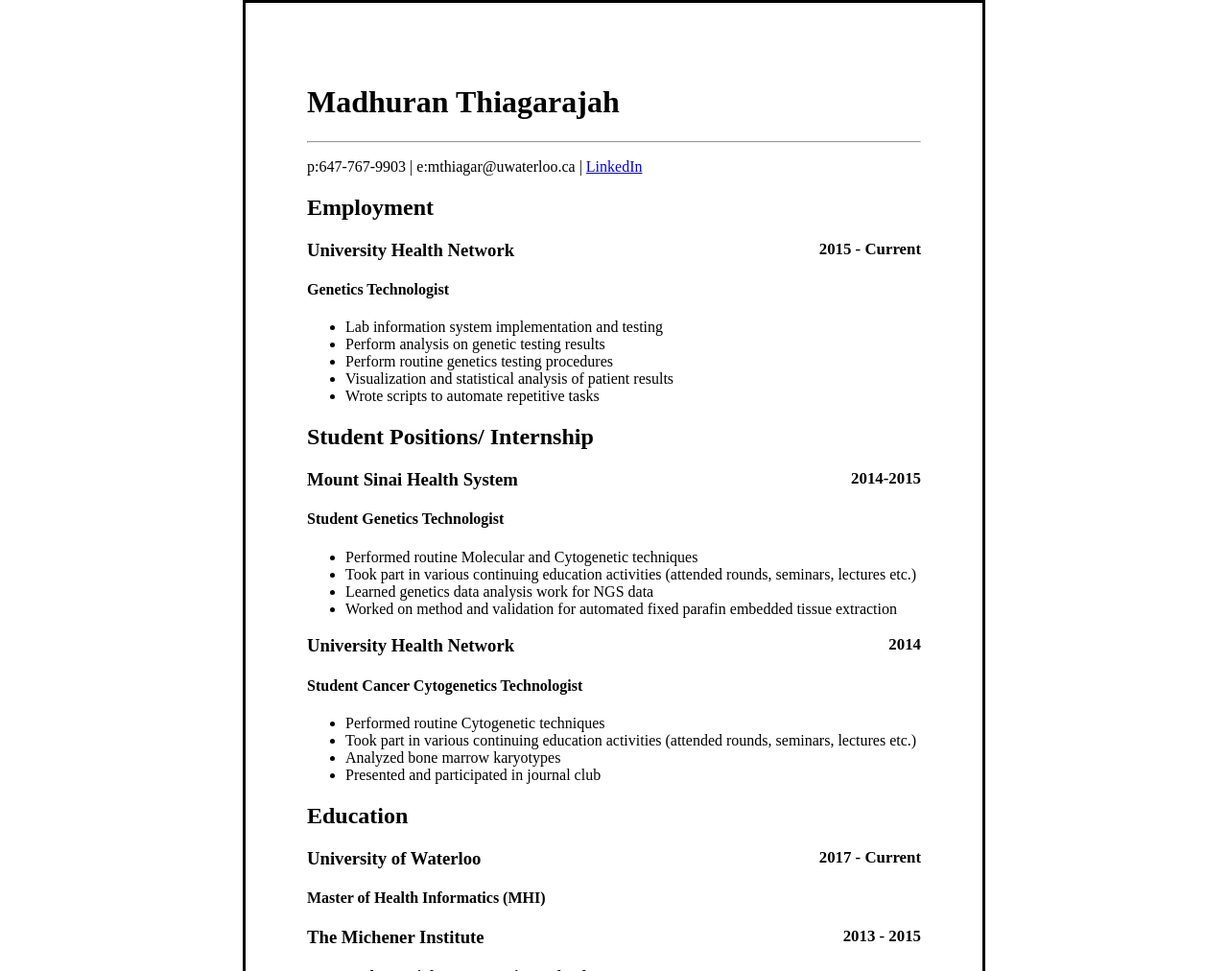
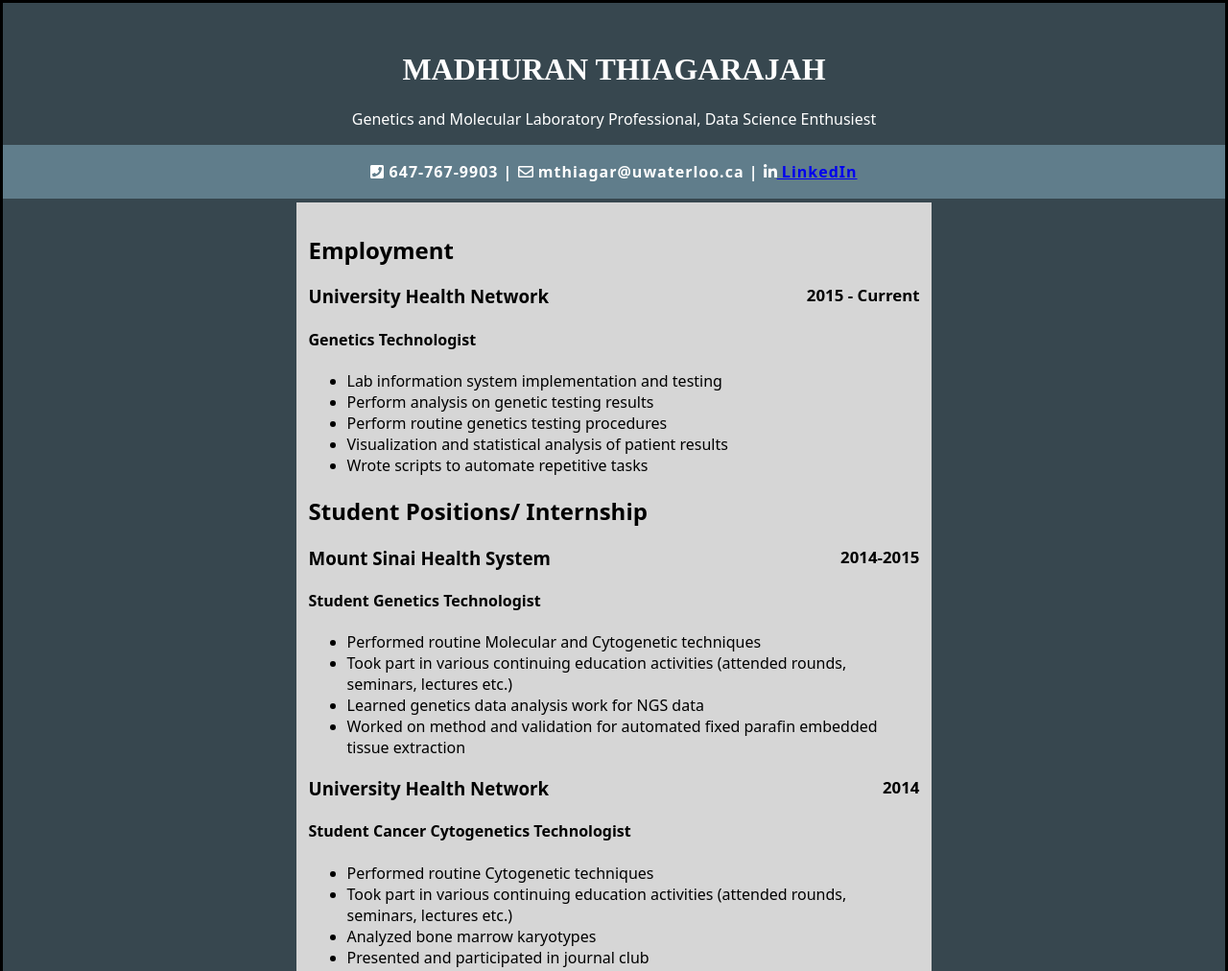
Before and after one commit to mthiagar/personalsite_archive, a plain HTML site: page index.html in a window 1280 px wide. Shown: the top 1012 px of the page at 96% size. Drawn offline with Linux system fonts and the light colour scheme.

Commit message:
Added new style elements.
Background changes
added fontawesomeglyphs

```diff
--- a/index.html
+++ b/index.html
@@ -3,11 +3,17 @@
 <head>
 	<title>Madhuran Thiagarajah Resume</title>
 	<link rel="stylesheet" type="text/css" href="styles/resume.css">
+	<script defer src="https://use.fontawesome.com/releases/v5.0.6/js/all.js"></script>
 </head>
 <body>
 	<h1>Madhuran Thiagarajah</h1>
-<hr>
-<p>p:647-767-9903 | e:mthiagar@uwaterloo.ca | <a href="https://ca.linkedin.com/in/madhuran-thiagarajah-15496733"> LinkedIn</a></p>
+	<p>Genetics and Molecular Laboratory Professional, Data Science Enthusiest</p>
+	<div id=contact_info>
+		<p><span class=contact> <i class="fas fa-phone-square"></i> 647-767-9903
+  <span> | <span class=contact> <i class="far fa-envelope 3x"></i> mthiagar@uwaterloo.ca </span> | <span class=contact> <i class="fab fa-linkedin-in"></i><a href="https://ca.linkedin.com/in/madhuran-thiagarajah-15496733"> LinkedIn</a> </span></p>
+	</div>
+	<div id=main_content>
+		<div class=category_content>
 			<h2>Employment</h2>
 			<h3 class= title>University Health Network <span class=dates>2015 - Current</h3>
 			<h4>Genetics Technologist</h4>
@@ -18,7 +24,8 @@
 				<li>Visualization and statistical analysis of patient results</li>
 				<li>Wrote scripts to automate repetitive tasks</li>
 			</ul>
-
+		</div>
+		<div class=category_content>
 			<h2>Student Positions/ Internship</h2>
 			<h3 class= title>Mount Sinai Health System <span class=dates>2014-2015</h3>
 			<h4>Student Genetics Technologist</h4>
@@ -36,6 +43,8 @@
 				<li>Analyzed bone marrow karyotypes</li>
 				<li>Presented and participated in journal club</li>
 			</ul>
+		</div>
+		<div class=category_content>
 			<h2>Education</h2>
 			<h3 class= title>University of Waterloo <span class=dates>2017 - Current</span></h3>
 			<h4>Master of Health Informatics (MHI)</h4>
@@ -43,6 +52,7 @@
 			<h4>Post Graduate Diploma - Genetics Technology</h4>
 			<h3 class= title>University of Waterloo <span class=dates>2009 - 2013</h3>
 			<h4>Bachelor of Science (BSc) - Biomedical Science</h4>
+		</div>
 		<h3 class = title>Autodidactic/Self-Directed Courses</h3>
 		<ul>
 			<li>Colt Steel's Web Developer Bootcamp</li>
@@ -59,5 +69,6 @@
 			<li>HTML, CSS, Javascript</li>
 			<li>Database design, SQL, mySQL</li>
 		</ul>
+	</div>
 </body>
 </html>
--- a/styles/resume.css
+++ b/styles/resume.css
@@ -1,12 +1,49 @@
 body{
-	width: 50%;
 	margin: auto;
 	border:solid;
-	padding: 5%;
+	background-color: #37474f;
+	font-family: Noto Sans;
 }
+h1{
+	text-align: center;
+	text-transform: uppercase;
+	font-family: Hanken;
+	color: white;
+	padding-top: 30px;
+}
+p{
+	text-align: center;
+	color: white
+}
+
+
+
 .dates {
 	align-content: right;
 	text-align: right;
 	float: right;
 	font-size: 90%;
 }
+
+#contact_info{
+	background-color: #607d8b;
+	color: white;
+	padding: 1px;
+	margin: 0px;
+	color: white;
+	text-align: center;
+	height: 100%;
+	font-weight: 700;
+	color:steelblue;
+	letter-spacing: 1px;
+	transition: all 0.5s;
+	outline: none;
+
+}
+
+#main_content{
+	width: 50%;
+	margin: 4px auto;
+	color: black;
+	background-color: #d6d6d6;
+ 	padding: 1%;
```
Lines whose indentation alone changed are shown as unchanged.
